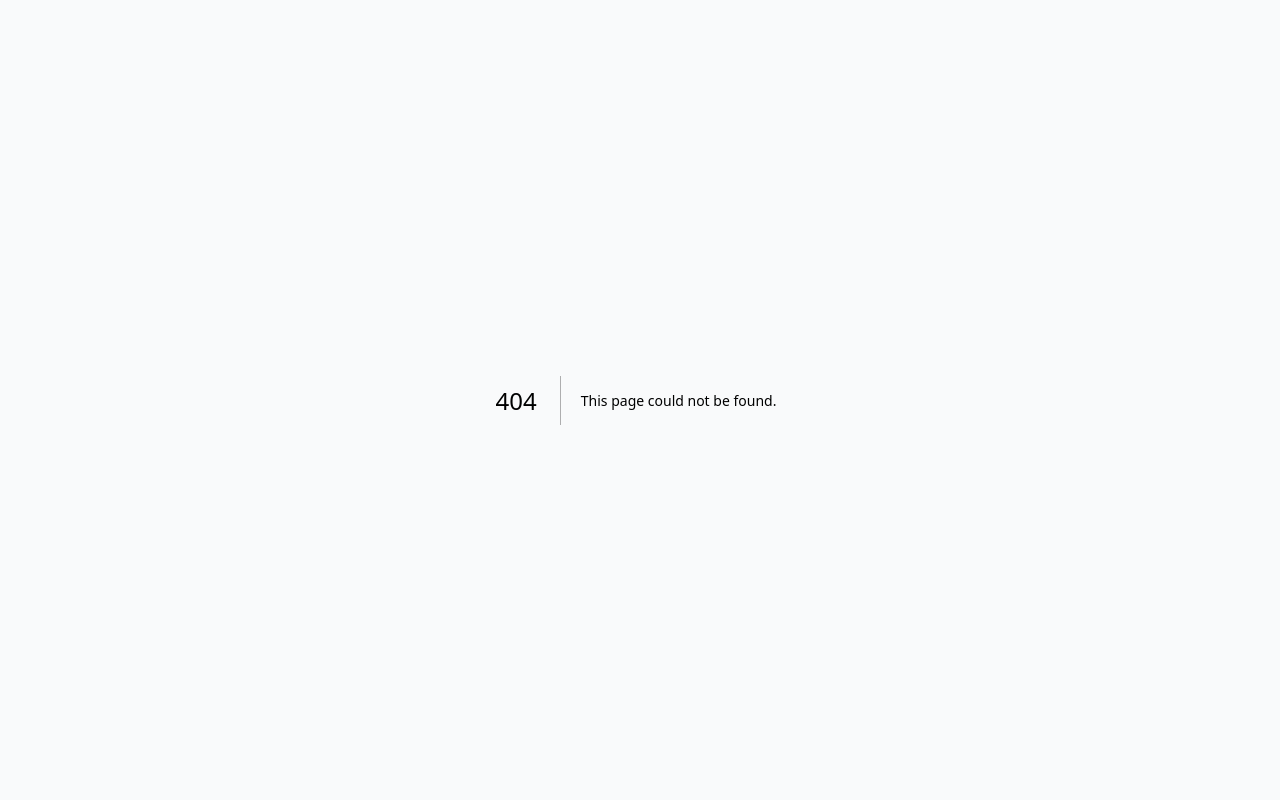
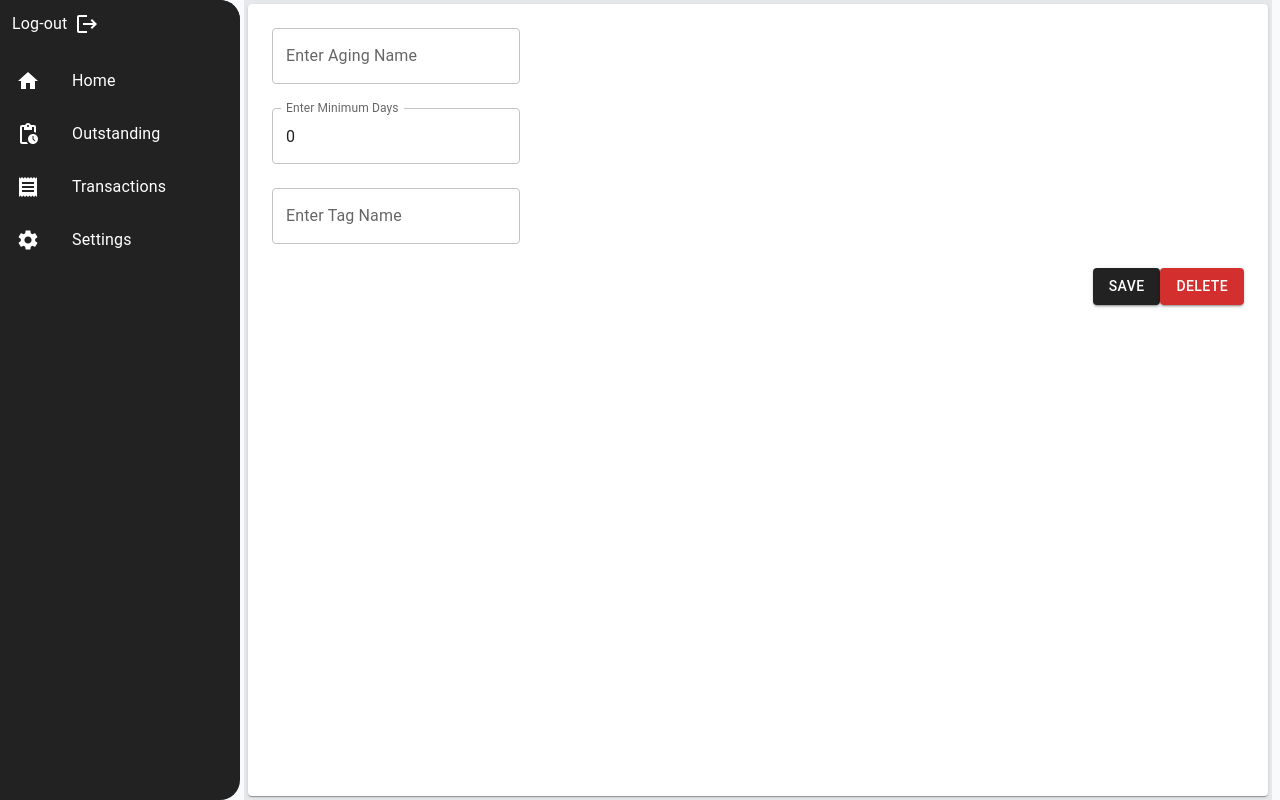
Before and after one commit to softgen-mustafa/softgen-web, a Next.js app: page /dashboard/settings/aging-edit in a window 1280 px wide. Before the commit this address had no page. Built offline with nearby package versions, Linux system fonts and the light colour scheme.

Commit message:
Aging setting and date range implemented

```diff
--- /dev/null
+++ b/app/dashboard/settings/aging-edit/page.tsx
@@ -0,0 +1,152 @@
+"use client";
+import { getBmrmBaseUrl, postAsync } from "@/app/services/rest_services";
+import { CardView, GridConfig, RenderGrid } from "@/app/ui/responsive_grid";
+import { TextInput } from "@/app/ui/text_inputs";
+import { inspiredPalette } from "@/app/ui/theme";
+import { Button, Grid, Typography } from "@mui/material";
+import { useEffect, useRef, useState } from "react";
+
+const Page = () => {
+  let mode = useRef("edit");
+
+  const [agingData, setAgingData] = useState({
+    id: "",
+    title: "",
+    minDays: 0,
+    tagName: "",
+  });
+
+  useEffect(() => {
+    mode.current = localStorage.getItem("aging_mode") ?? "";
+    let agingDetails = localStorage.getItem("aging_code") ?? "";
+    if (mode.current == "edit") {
+      setAgingData(JSON.parse(agingDetails));
+    }
+  }, []);
+
+  const deleteEntry = async () => {
+    try {
+      let url = `${getBmrmBaseUrl()}/aging-settings/delete?agingCode=${agingData.id}`;
+      let requestBody = {};
+      await postAsync(url, requestBody);
+    } catch {}
+  };
+
+  const update = async () => {
+    try {
+      let url = `${getBmrmBaseUrl()}/aging-settings/update?agingCode=${agingData.id}`;
+      let requestBody = {
+        title: agingData.title,
+        start_value: agingData.minDays,
+        tag_name: agingData.tagName,
+        color_hex: "",
+      };
+      await postAsync(url, requestBody);
+    } catch {}
+  };
+  const create = async () => {
+    try {
+      let url = `${getBmrmBaseUrl()}/aging-settings/create`;
+      let requestBody = {
+        title: agingData.title,
+        start_value: agingData.minDays,
+        tag_name: agingData.tagName,
+        color_hex: "",
+      };
+      await postAsync(url, requestBody);
+    } catch {}
+  };
+
+  const gridConfig: GridConfig[] = [
+    {
+      type: "item",
+      children: [],
+      view: (
+        <CardView>
+          <TextInput
+            mode="text"
+            placeHolder="Enter Aging Name"
+            defaultValue={agingData.title}
+            onTextChange={(value: string) => {
+              setAgingData({
+                ...agingData,
+                title: value,
+              });
+            }}
+          />
+          <br />
+          <TextInput
+            mode="number"
+            placeHolder="Enter Minimum Days"
+            defaultValue={agingData.minDays.toString()}
+            onTextChange={(value: string) => {
+              setAgingData({
+                ...agingData,
+                minDays: parseInt(value),
+              });
+            }}
+          />
+          <br />
+          <TextInput
+            mode="text"
+            placeHolder="Enter Tag Name"
+            defaultValue={agingData.tagName}
+            onTextChange={(value: string) => {
+              setAgingData({
+                ...agingData,
+                tagName: value,
+              });
+            }}
+          />
+          <br />
+          <div className="flex flex-row justify-end">
+            <Button
+              style={{
+                background: inspiredPalette.dark,
+              }}
+              variant="contained"
+              onClick={() => {
+                if (mode.current == "edit") {
+                  update();
+                } else if (mode.current == "create") {
+                  create();
+                }
+              }}
+            >
+              Save
+            </Button>
+            {mode.current == "edit" && (
+              <Button
+                style={{
+                  background: inspiredPalette.darkRed,
+                }}
+                variant="contained"
+                onClick={() => {
+                  deleteEntry();
+                }}
+              >
+                Delete
+              </Button>
+            )}
+          </div>
+        </CardView>
+      ),
+    },
+  ];
+  return (
+    <div className="w-full" style={{}}>
+      <Grid
+        container
+        className="bg-gray-200"
+        sx={{
+          flexGrow: 1,
+          height: "100vh",
+        }}
+      >
+        {RenderGrid(gridConfig)}
+      </Grid>
+    </div>
+  );
+};
+
+export default Page;
--- /dev/null
+++ b/app/dashboard/settings/aging_setting.tsx
@@ -0,0 +1,85 @@
+"use client";
+
+import { getAsync, getBmrmBaseUrl } from "@/app/services/rest_services";
+import { DataGrid, GridColDef } from "@mui/x-data-grid";
+import { useRouter } from "next/navigation";
+import { useEffect, useState } from "react";
+
+const AgingSettings = () => {
+  const [data, setData] = useState([]);
+  const router = useRouter();
+
+  useEffect(() => {
+    loadData();
+  }, []);
+
+  const loadData = async () => {
+    try {
+      let url = `${getBmrmBaseUrl()}/aging-settings`;
+      let response = await getAsync(url);
+      let entries = response.map((entry: any) => {
+        return {
+          id: entry.agingCode,
+          title: entry.title,
+          minDays: entry.start_value,
+          tagName: entry.tag_name,
+        };
+      });
+      setData(entries);
+    } catch {
+      alert("could not load aging settings");
+    }
+  };
+
+  const columns: GridColDef[] = [
+    {
+      field: "title",
+      headerName: "Title",
+      editable: false,
+      sortable: true,
+      minWidth: 100,
+      maxWidth: 400,
+    },
+    {
+      field: "minDays",
+      headerName: "Minimum Days",
+      editable: false,
+      sortable: true,
+      minWidth: 100,
+      maxWidth: 400,
+    },
+    {
+      field: "tagName",
+      headerName: "Tag Name",
+      editable: false,
+      sortable: true,
+      minWidth: 100,
+      maxWidth: 400,
+    },
+  ];
+
+  return (
+    <div>
+      <DataGrid
+        columns={columns}
+        rows={data}
+        initialState={{
+          pagination: {
+            paginationModel: {
+              pageSize: 10,
+            },
+          },
+        }}
+        onRowClick={(params) => {
+          localStorage.setItem("aging_mode", "edit");
+          localStorage.setItem("aging_code", JSON.stringify(params.row));
+          router.push("/dashboard/settings/aging-edit");
+        }}
+        pageSizeOptions={[5, 10, 25, 50, 75, 100]}
+        onPaginationModelChange={(value) => {}}
+      />
+    </div>
+  );
+};
+
+export { AgingSettings };
--- a/app/dashboard/settings/page.tsx
+++ b/app/dashboard/settings/page.tsx
@@ -1,9 +1,10 @@
 "use client";
 
+import { DateRangePicker } from "@/app/ui/date_ui";
 import { CardView, GridConfig, RenderGrid } from "@/app/ui/responsive_grid";
-import { Grid } from "@mui/material";
-import { DateCalendar } from "@mui/x-date-pickers";
-import dayjs from "dayjs";
+import { Grid, Typography } from "@mui/material";
+import Cookies from "js-cookie";
+import { AgingSettings } from "./aging_setting";
 
 const Page = () => {
   const gridConfig: GridConfig[] = [
@@ -12,7 +13,23 @@ const Page = () => {
       children: [],
       view: (
         <CardView>
-          <DateCalendar views={["year", "month", "day"]} />
+          <Typography className="text-xl">Set Date-Range</Typography>
+          <br />
+          <DateRangePicker
+            onDateChange={(fromDate, toDate) => {
+              Cookies.set("fromDate", fromDate ?? "", { expires: 365 });
+              Cookies.set("toDate", toDate ?? "", { expires: 365 });
+            }}
+          />
+        </CardView>
+      ),
+    },
+    {
+      type: "item",
+      children: [],
+      view: (
+        <CardView>
+          <AgingSettings />
         </CardView>
       ),
     },
--- /dev/null
+++ b/app/ui/date_ui.tsx
@@ -0,0 +1,46 @@
+import { Typography } from "@mui/material";
+import { DatePicker, LocalizationProvider } from "@mui/x-date-pickers";
+import { AdapterDayjs } from "@mui/x-date-pickers/AdapterDayjs";
+import { Dayjs } from "dayjs";
+import { useState } from "react";
+
+const DateRangePicker = ({
+  onDateChange,
+}: {
+  onDateChange: (fromDate?: string, toDate?: string) => void;
+}) => {
+  const [fromDate, setFromDate] = useState<Dayjs | null>(null);
+  const [toDate, setToDate] = useState<Dayjs | null>(null);
+
+  return (
+    <div className="flex flex-col">
+      <LocalizationProvider dateAdapter={AdapterDayjs}>
+        <Typography className="text-lg">Select Start Date</Typography>
+        <DatePicker
+          value={fromDate}
+          onChange={(value) => {
+            setFromDate(value);
+            onDateChange(
+              value?.format("DD-MM-YYYY"),
+              toDate?.format("DD-MM-YYYY"),
+            );
+          }}
+        />
+        <br />
+        <Typography className="text-lg">Select End Date</Typography>
+        <DatePicker
+          value={toDate}
+          onChange={(value) => {
+            setToDate(value);
+            onDateChange(
+              fromDate?.format("DD-MM-YYYY"),
+              value?.format("DD-MM-YYYY"),
+            );
+          }}
+        />
+      </LocalizationProvider>
+    </div>
+  );
+};
+
+export { DateRangePicker };
--- a/app/ui/text_inputs.tsx
+++ b/app/ui/text_inputs.tsx
@@ -2,6 +2,7 @@
 
 import { Search } from "@mui/icons-material";
 import { InputAdornment, TextField } from "@mui/material";
+import { useEffect, useState } from "react";
 const SearchInput = ({
   placeHolder,
   onTextChange,
@@ -18,9 +19,9 @@ const SearchInput = ({
         InputProps={{
           endAdornment: (
             <InputAdornment position="end">
-              <Search/>
+              <Search />
             </InputAdornment>
-          )
+          ),
         }}
         onChange={(event: React.ChangeEvent<HTMLInputElement>) => {
           let updatedValue = event.target.value;
@@ -31,19 +32,27 @@ const SearchInput = ({
   );
 };
 
-
 const TextInput = ({
   mode,
   placeHolder,
   onTextChange,
+  defaultValue,
 }: {
   mode: string;
   placeHolder: string;
   onTextChange: (value: string) => void;
+  defaultValue?: string;
 }) => {
+  const [value, setValue] = useState<any | null>(null);
+  useEffect(() => {
+    if (defaultValue != null) {
+      setValue(mode == "number" ? parseInt(defaultValue) : defaultValue);
+    }
+  }, [defaultValue]);
   return (
     <div>
       <TextField
+        value={value}
         label={placeHolder}
         variant="outlined"
         type={mode}
```
